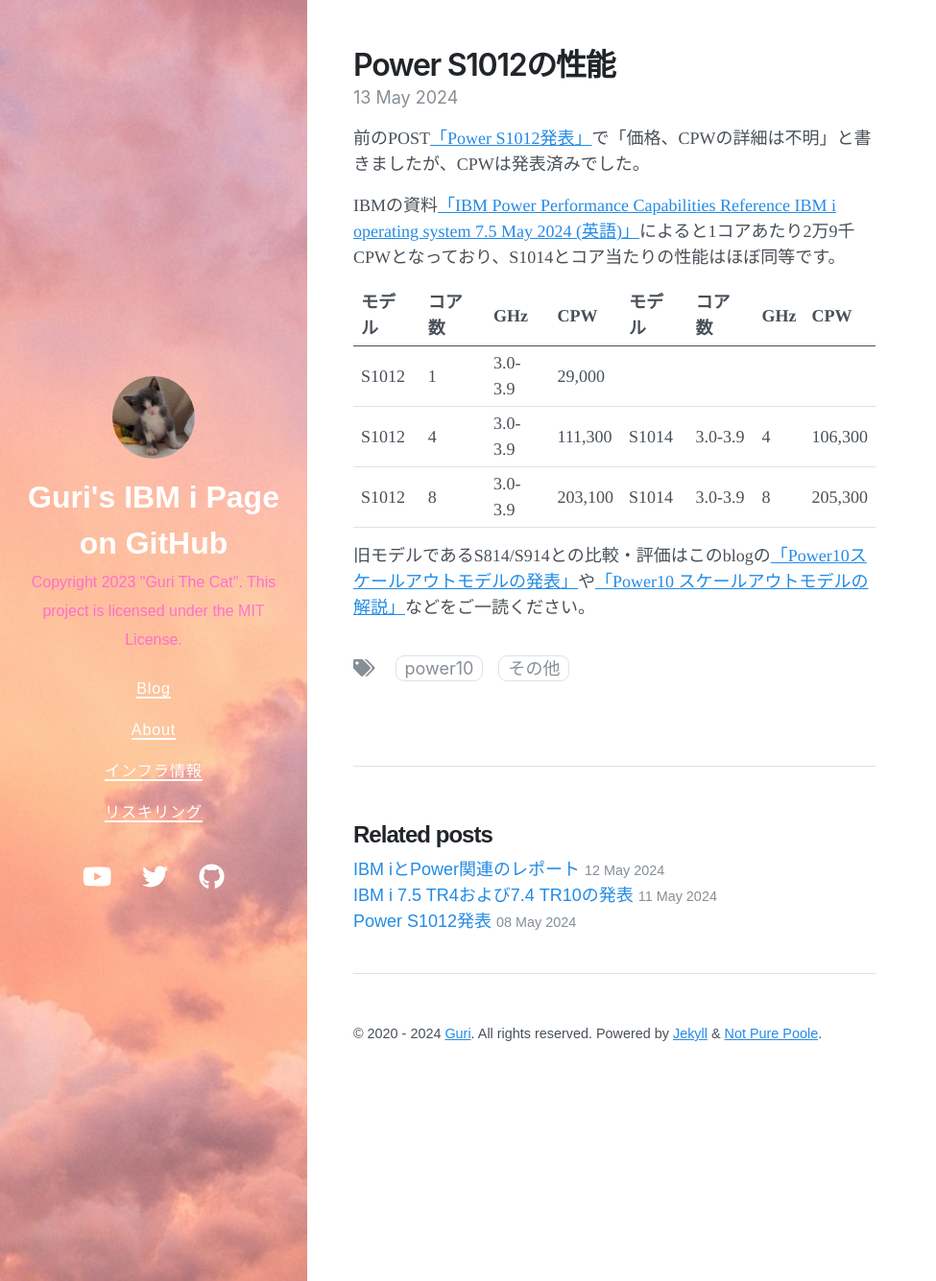
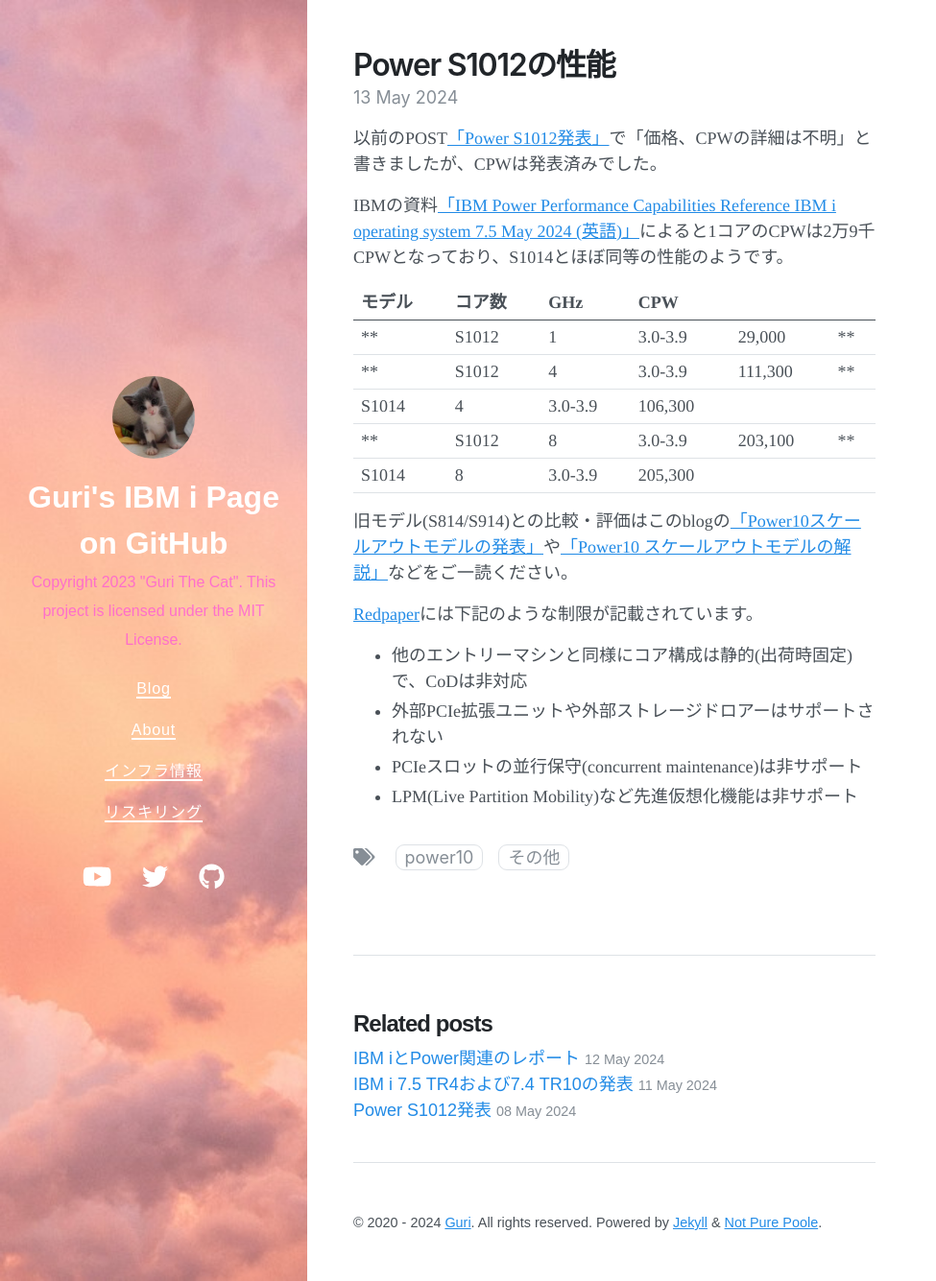
Before and after one commit to GuriCat/GuriPages, a Jekyll site: the page built from _posts/2024-05-13-Power_S1012の性能.markdown, in a window 1280 px wide and 1335 px high. Shown: the whole window at 96% size, without its empty margins (0-975 px from the left). Built offline with Jekyll 4.4.1, drawn with Linux system fonts in a browser that asks for light colours; nearby versions of some CDN libraries.

Commit message:
Update 2024-05-13-Power_S1012の性能.markdown

```diff
--- a/_posts/2024-05-13-Power_S1012の性能.markdown
+++ b/_posts/2024-05-13-Power_S1012の性能.markdown
@@ -4,17 +4,25 @@
 date:   2024-05-13 13:48:37 +0900
 tags: [POWER10, その他]
 ---
-前のPOST[「Power S1012発表」](/GuriPages/2024/05/08/Power_S1012%E7%99%BA%E8%A1%A8/)で「価格、CPWの詳細は不明」と書きましたが、CPWは発表済みでした。
+以前のPOST[「Power S1012発表」](/GuriPages/2024/05/08/Power_S1012%E7%99%BA%E8%A1%A8/)で「価格、CPWの詳細は不明」と書きましたが、CPWは発表済みでした。
 
-IBMの資料[「IBM Power Performance Capabilities Reference IBM i operating system 7.5 May 2024 (英語)」](https://www.ibm.com/downloads/cas/LGMXGGPJ){:target="_blank"}によると1コアあたり2万9千CPWとなっており、S1014とコア当たりの性能はほぼ同等です。
+IBMの資料[「IBM Power Performance Capabilities Reference IBM i operating system 7.5 May 2024 (英語)」](https://www.ibm.com/downloads/cas/LGMXGGPJ){:target="_blank"}によると1コアのCPWは2万9千CPWとなっており、S1014とほぼ同等の性能のようです。
 
-|モデル|コア数|GHz|CPW|モデル|コア数|GHz|CPW|
-|----|-----|--|---|----|-----|--|---|
-|S1012|1|3.0-3.9|29,000|||||
-|S1012|4|3.0-3.9|111,300|S1014|3.0-3.9|4|106,300|
-|S1012|8|3.0-3.9|203,100|S1014|3.0-3.9|8|205,300|
+|モデル|コア数|GHz|CPW|
+|----|-----|--|---|
+**|S1012|1|3.0-3.9|29,000|**
+**|S1012|4|3.0-3.9|111,300|**
+|S1014|4|3.0-3.9|106,300|
+**|S1012|8|3.0-3.9|203,100|**
+|S1014|8|3.0-3.9|205,300|
 
-旧モデルであるS814/S914との比較・評価はこのblogの[「Power10スケールアウトモデルの発表」](/GuriPages/2022/07/14/Power10%E3%82%B9%E3%82%B1%E3%83%BC%E3%83%AB%E3%82%A2%E3%82%A6%E3%83%88%E3%83%A2%E3%83%87%E3%83%AB%E3%81%AE%E7%99%BA%E8%A1%A8/)や[「Power10 スケールアウトモデルの解説」](/GuriPages/2022/08/09/Power10-%E3%82%B9%E3%82%B1%E3%83%BC%E3%83%AB%E3%82%A2%E3%82%A6%E3%83%88%E3%83%A2%E3%83%87%E3%83%AB%E3%81%AE%E8%A7%A3%E8%AA%AC/)などをご一読ください。
+旧モデル(S814/S914)との比較・評価はこのblogの[「Power10スケールアウトモデルの発表」](/GuriPages/2022/07/14/Power10%E3%82%B9%E3%82%B1%E3%83%BC%E3%83%AB%E3%82%A2%E3%82%A6%E3%83%88%E3%83%A2%E3%83%87%E3%83%AB%E3%81%AE%E7%99%BA%E8%A1%A8/)や[「Power10 スケールアウトモデルの解説」](/GuriPages/2022/08/09/Power10-%E3%82%B9%E3%82%B1%E3%83%BC%E3%83%AB%E3%82%A2%E3%82%A6%E3%83%88%E3%83%A2%E3%83%87%E3%83%AB%E3%81%AE%E8%A7%A3%E8%AA%AC/)などをご一読ください。
+
+[Redpaper](https://www.redbooks.ibm.com/redpieces/pdfs/redp5728.pdf){:target="_blank"}には下記のような制限が記載されています。
+- 他のエントリーマシンと同様にコア構成は静的(出荷時固定)で、CoDは非対応
+- 外部PCIe拡張ユニットや外部ストレージドロアーはサポートされない
+- PCIeスロットの並行保守(concurrent maintenance)は非サポート
+- LPM(Live Partition Mobility)など先進仮想化機能は非サポート
 
 
 {::comment}
```
